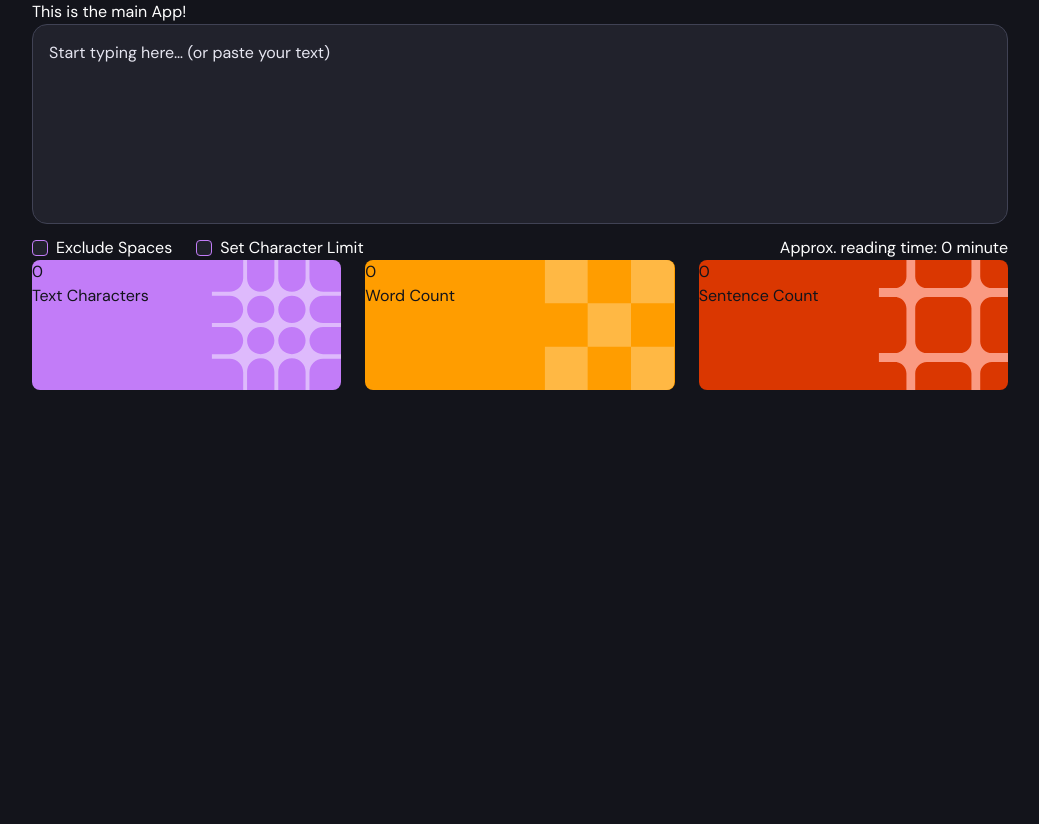
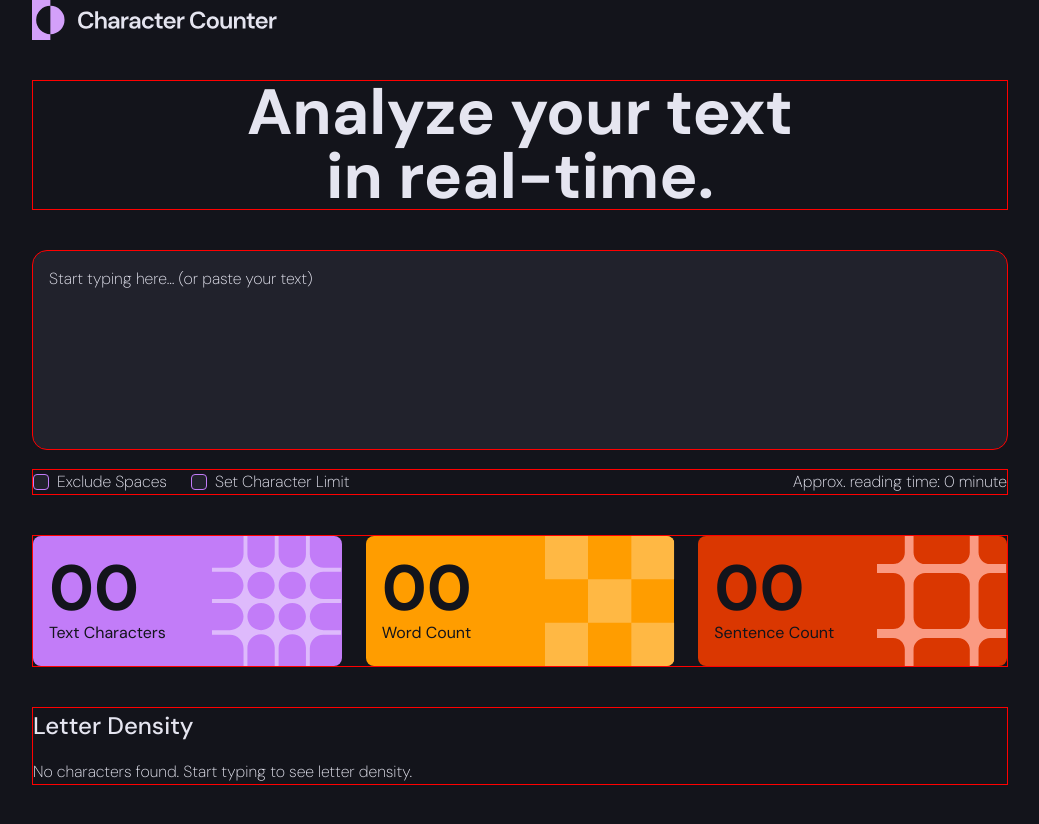
Before and after one commit to UloakuObi/character-counter-design, a React (Vite) app: page / in a window 1280 px wide. Shown: the whole page, without its empty margins (120-1159 px from the left). Before the commit the page ends 800 px from the top, so only its background shows below. Built offline with nearby package versions, Linux system fonts and the light colour scheme.

Commit message:
Update logic and styles

```diff
--- a/src/App.jsx
+++ b/src/App.jsx
@@ -2,6 +2,8 @@ import React from 'react'
 import TextArea from './components/TextArea'
 import DisplayCountBox from './components/DisplayCountBox'
 import DensityGraph from './components/DensityGraph';
+import Title from './components/Title';
+import Logo from './components/Logo';
 import { getLetterFreq,
         getWordCount,
         getSentenceCount,
@@ -25,8 +27,9 @@ export default function App() {
   // console.log(letterDensity)
 
   return (
-    <>
-      <h1>This is the main App!</h1>
+    <main className='flow'>
+      <Logo/>
+      <Title/>
       <TextArea
         text={text}
         setText={setText}
@@ -41,32 +44,7 @@ export default function App() {
         sentenceCount={sentenceCount}
         excludeSpaces={excludeSpaces}
       />
-      <br/>
-      <br/>
       <DensityGraph text={text}/>
-    </>
+    </main>
     )
 }
-
-
-
-// Analyze your text in real-time.
-
-// Start typing here… (or paste your text)
-
-// Exclude Spaces
-// Set Character Limit
-
-// Approx. reading time: <!-- Insert number --> minutes
-
-// <!-- Insert number -->
-// Total Characters
-
-// <!-- Insert number -->
-// Word Count
-
-// <!-- Insert number -->
-// Sentence Count
-
-// Letter Density
-// No characters found. Start typing to see letter density.
--- a/src/components/DensityGraph.jsx
+++ b/src/components/DensityGraph.jsx
@@ -11,8 +11,10 @@ export default function DensityGraph({text}) {
                     percentage={letterObj.percentage}/>
     ))
     return (
-        <>
-            {letterDensityGraphEl}
-        </>
+        <div className="mt-10 mb-10">
+            <h3 className="fs-2 fw-bold mb-4">Letter Density</h3>
+            {letterDensity.length > 0 ? letterDensityGraphEl
+            : <p className="fs-4">No characters found. Start typing to see letter density.</p>}
+        </div>
     )
 }
--- a/src/components/DisplayCount.jsx
+++ b/src/components/DisplayCount.jsx
@@ -23,10 +23,16 @@ export default function DisplayCount({count, variant, excludeSpaces}) {
         bgImg = "sentence-count"
     }
 
+    function formatCount(n) {
+        return String(n).padStart(2, "0");
+      }
+
     return (
         <div className={`${bgImg} display-count-box rounded-lg`}>
-            <h2>{count}</h2>
-            <p>{display}</p>
+            <div className="display-count">
+                <h2 className=" fs-1 font-bold leading-none">{formatCount(count)}</h2>
+                <p className="font-normal">{display}</p>
+            </div>
         </div>
     )
 }
--- a/src/components/DisplayCountBox.jsx
+++ b/src/components/DisplayCountBox.jsx
@@ -5,7 +5,7 @@ export default function DisplayCountBox({ textCount, wordCount, sentenceCount, e
     // const {textCount, wordCount, sentenceCount} = React.useContext(CountContext)
 
     return (
-        <div className="flex flex-col md:flex-row gap-4 md:gap-6">
+        <div className="flex flex-col mt-10 md:flex-row gap-4 md:gap-6">
             {excludeSpaces ?
                 <DisplayCount variant="text" count={textCount} excludeSpaces={excludeSpaces}/>
                 : <DisplayCount variant="text" count={textCount}/>}
--- /dev/null
+++ b/src/components/Logo.jsx
@@ -0,0 +1,8 @@
+import LogoDark from "/assets/images/logo-dark-theme.svg"
+import LogoLight from "/assets/images/logo-light-theme.svg"
+
+export default function Logo() {
+    return (
+        <img src={LogoDark} alt="App logo"/>
+    )
+}
--- /dev/null
+++ b/src/components/Title.jsx
@@ -0,0 +1,3 @@
+export default function Title() {
+    return <h1 className='fs-1 font-bold leading-none text-center mb-10 mt-10'>Analyze your text <span className=''>in real-time.</span></h1>
+}
--- a/src/css/base.css
+++ b/src/css/base.css
@@ -38,11 +38,6 @@
     margin: 0;
 }
 
-body {
-    /* 3. Add accessible line-height */
-    line-height: 1.5;
-}
-
 /* 4. Improve media defaults */
 img, picture, video, canvas, svg {
     display: block;
@@ -55,9 +50,9 @@ input, button, textarea, select {
 }
 
 /* 6. Avoid text overflows */
-p, h1, h2, h3, h4, h5, h6 {
+/* p, h1, h2, h3, h4, h5, h6 {
     overflow-wrap: break-word;
-}
+} */
 
 /* 7. Improve line wrapping */
 p {
@@ -74,9 +69,10 @@ h1, h2, h3, h4, h5, h6 {
 
 body {
     background-color: hsl(var(--clr-neutral-900));
-    color: hsl(var(--clr-neutral-0));
+    color: hsl(var(--clr-neutral-200));
     font-family: "DM Sans", sans-serif;
     font-size: var(--fs-4);
+    font-weight: 200;
 }
 
 #root {
@@ -105,10 +101,20 @@ body {
 
 /* Utilities */
 
-.fs-1 { font-size: var(--fs-1); }
-.fs-m-1 { font-size: var(--fs-mobile-1); }
+.fs-1 { font-size: var(--fs-mobile-1); }
 .fs-2 { font-size: var(--fs-2); }
 .fs-3 { font-size: var(--fs-3); }
 .fs-4 { font-size: var(--fs-4); }
 
+@media (min-width: 768px) {
+    .fs-1 { font-size: var(--fs-1); }
+}
+
+.fw-bold {font-weight: 500;}
+
 .red-highlight {color: hsl(var(--clr-orange-500));}
+
+.flow > *:where(:not(:first-child)) {
+    /* margin-top: var(--flow-space, 16px); */
+    border: 1px solid red;
+}
--- a/src/css/components.css
+++ b/src/css/components.css
@@ -4,6 +4,7 @@
 /* TextArea Component */
 textarea {
     height: 200px;
+    min-width: 100%;
     resize: none;
     background-color: hsl(var(--clr-neutral-800));
     border: 1px solid hsl(var(--clr-neutral-600));
@@ -83,6 +84,18 @@ input.limitbox {
     display: inline-block;
 }
 
+/* Title */
+h1 span {
+    display: block;
+}
+
+/* Display Count */
+div.display-count {
+    display: flex;
+    flex-direction: column;
+    margin-left: 16px;
+}
+
 
 /* Display Count Box */
 div.display-count-box {
@@ -110,6 +123,8 @@ div.word-count,
 div.sentence-count {
     position: relative;
     z-index: 1;
+    display: flex;
+    align-items: center;
 }
 
 div.text-count {
@@ -155,16 +170,12 @@ div.density-bar {
 }
 
 .letter {
-    /* width: 3%; */
     min-width: 20px;
     max-width: 20px;
     flex-grow: 0;
     flex-shrink: 0;
 }
 .count {
-    /* width: 10%; */
-    /* width: 25%; */
-    /* max-width: 25%; */
     width: 110px;
     flex-grow: 0;
     flex-shrink: 0;
```
